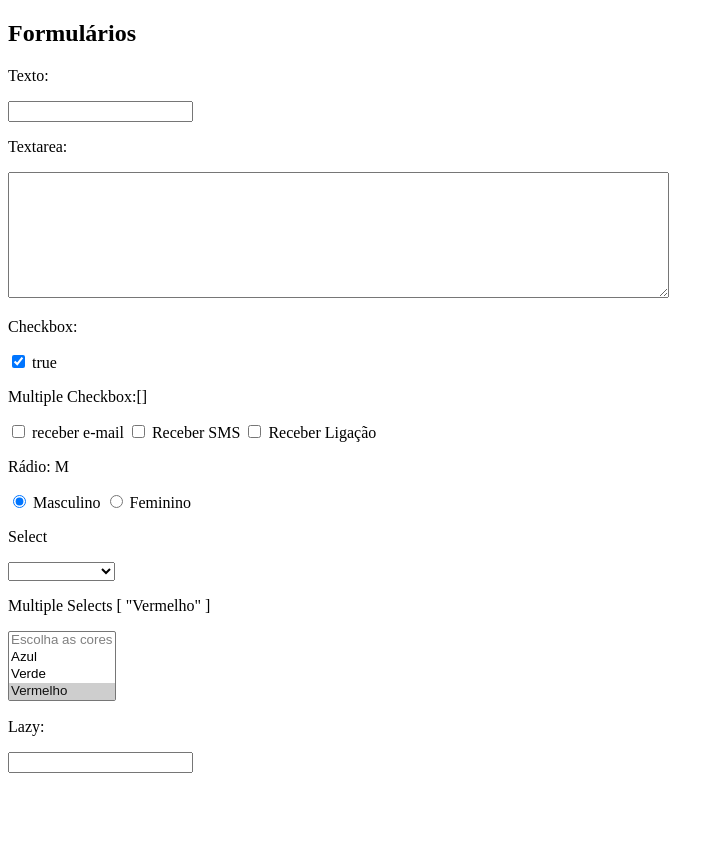
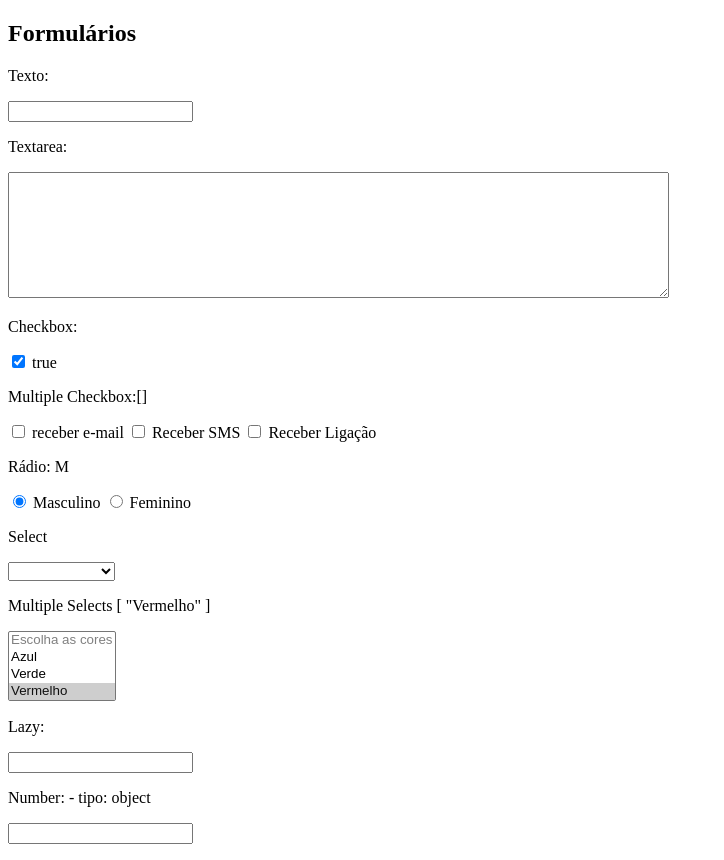
Before and after one commit to LarissaMerida/introducao_VueJS2, a plain HTML site: page index.html in a window 1280 px wide. Shown: the whole page, without its empty margins (0-724 px from the left). Before the commit the page ends 800 px from the top, so only its background shows below. Drawn offline with nearby package versions, Linux system fonts and the light colour scheme.

Commit message:
add formularios number

```diff
--- a/index.html
+++ b/index.html
@@ -66,6 +66,12 @@
       <p>
         <input type="text" v-model.lazy="busca">
       </p>
+
+      <p>Number: {{idade}} - tipo: {{typeof idade}}</p>
+      <p>
+        <input type="number" v-model.number="idade">
+      </p>
+
     </div>
 
     <script type="text/javascript">
@@ -85,7 +91,8 @@
           sexo:'M', <!--null-->
           ano: null,
           cores: ['Vermelho'],
-          busca: null
+          busca: null,
+          idade: null
         }
       });
 
```
